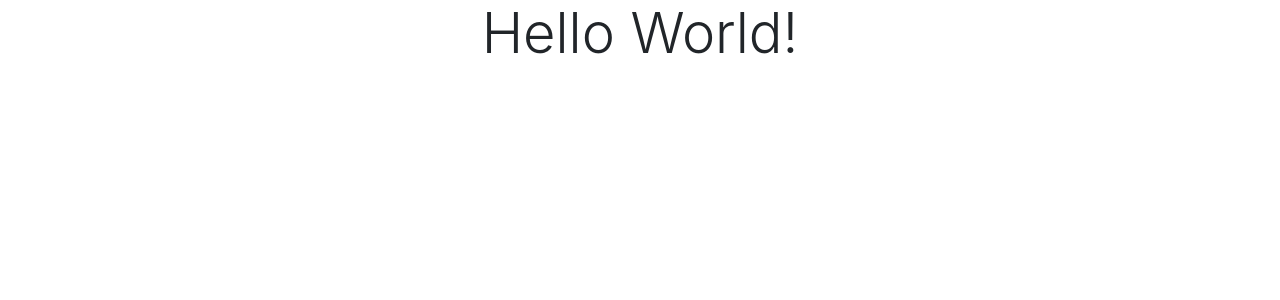
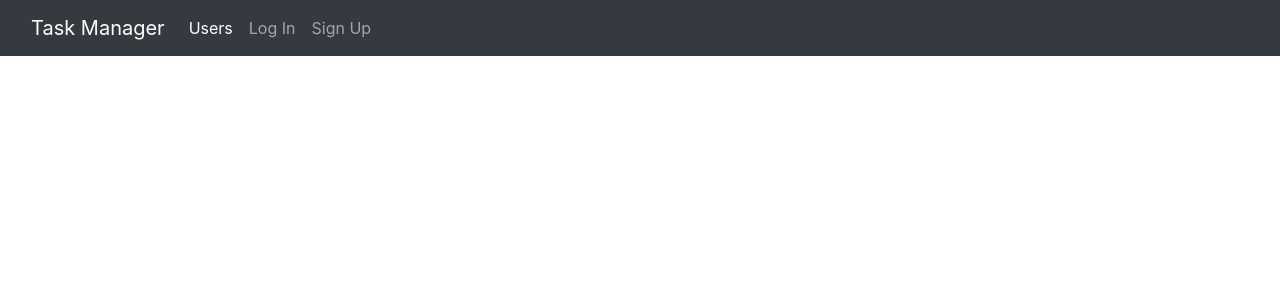
Before and after one commit to thiSSSnake/python-project-52, a Django app: page / in a window 1280 px wide. Shown: the top 300 px of the page. Run offline with Django 5.2, Linux system fonts and the light colour scheme; some libraries are stand-ins or nearby versions.

Commit message:
modified:   Makefile         modified:   poetry.lock         modified:   pyproject.toml         new file:   task_manager/locale/ru/LC_MESSAGES/django.mo         new file:   task_manager/locale/ru/LC_MESSAGES/django.po         modified:   task_manager/settings.py         modified:   task_manager/templates/index.html

```diff
--- a/pyproject.toml
+++ b/pyproject.toml
@@ -15,6 +15,7 @@
 whitenoise = {extras = ["brotil"], version = "^6.6.0"}
 gunicorn = "^22.0.0"
 uvicorn = "^0.29.0"
+django-bootstrap5 = "^24.2"
 
 
 [build-system]
--- a/task_manager/settings.py
+++ b/task_manager/settings.py
@@ -41,6 +41,7 @@
     'django.contrib.sessions',
     'django.contrib.messages',
     'django.contrib.staticfiles',
+    'django_bootstrap5',
     'task_manager',
 ]
 
@@ -116,7 +117,7 @@
 # Internationalization
 # https://docs.djangoproject.com/en/5.0/topics/i18n/
 
-LANGUAGE_CODE = 'en-us'
+LANGUAGE_CODE = 'ru-RU'
 
 TIME_ZONE = 'UTC'
 
--- a/task_manager/templates/index.html
+++ b/task_manager/templates/index.html
@@ -1,11 +1,15 @@
-<!doctype html>
+{% load i18n %}
+{% load django_bootstrap5 %}
+{% bootstrap_css %}
+{% bootstrap_javascript %}
+{% bootstrap_messages %}
 <html lang="en">
 <head>
     <meta charset="UTF-8">
     <meta http-equiv="X-UA-Compatible" content="IE=edge" />
     <meta name="viewport" content="width=device-width, initial-scale=1.0" />
 
-    <title>Hello Django on Render!</title>
+    <title>{% trans "Task Manager" %}</title>
 
     <link rel="stylesheet"
           href="https://stackpath.bootstrapcdn.com/bootstrap/4.5.0/css/bootstrap.min.css"
@@ -13,12 +17,28 @@
           crossorigin="anonymous">
 </head>
 <body>
-<main class="container">
-    <div class="row text-center justify-content-center">
-        <div class="col">
-            <h1 class="display-4">Hello World!</h1>
+    <nav class="navbar navbar-expand-lg bg-dark" data-bs-theme="dark">
+        <div class="container-fluid">
+          <a class="navbar-brand" href="/">{% trans "Task Manager" %}</a>
+          <button class="navbar-toggler" type="button" data-bs-toggle="collapse" data-bs-target="#navbarColor02" aria-controls="navbarColor02" aria-expanded="false" aria-label="Toggle navigation">
+            <span class="navbar-toggler-icon"></span>
+          </button>
+          <div class="collapse navbar-collapse" id="navbarColor02">
+            <ul class="navbar-nav me-auto">
+              <li class="nav-item">
+                <a class="nav-link active" href="#">{% trans "Users" %}
+                  <span class="visually-hidden">(current)</span>
+                </a>
+              </li>
+              <li class="nav-item">
+                <a class="nav-link" href="#">{% trans "Log In" %}</a>
+              </li>
+              <li class="nav-item">
+                <a class="nav-link" href="#">{% trans "Sign Up" %}</a>
+              </li>
+            </form>
+          </div>
         </div>
-    </div>
-</main>
+      </nav>
 </body>
 </html>
```
Also changed, not shown: task_manager/locale/ru/LC_MESSAGES/django.po (added), 3 other files.
